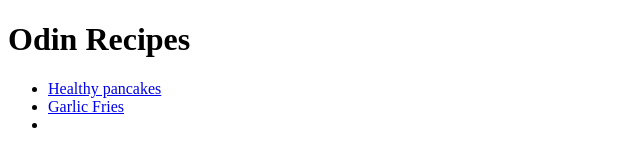
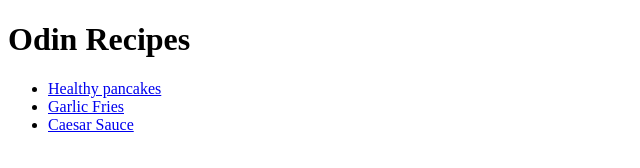
Before and after one commit to melka-telka/odin-recipes, a plain HTML site: page index.html in a window 1280 px wide. Shown: the whole page, without its empty margins (0-640 px from the left). Drawn offline with Linux system fonts and the light colour scheme.

Commit message:
Add Caesar page link

```diff
--- a/index.html
+++ b/index.html
@@ -10,10 +10,8 @@
     <ul>
         <li><a href="recipes/healthy_pancakes.html">Healthy pancakes</a></li>
         <li><a href="recipes/garlic_fries.html">Garlic Fries</a></li>
-        <li></li>
+        <li><a href="recipes/caesar_sauce.html">Caesar Sauce</a></li>
     </ul>
-
-
 
     </body>
 
```
